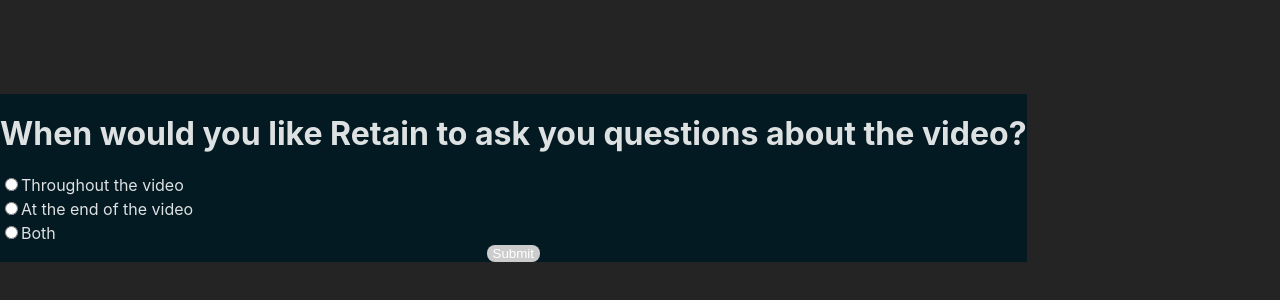
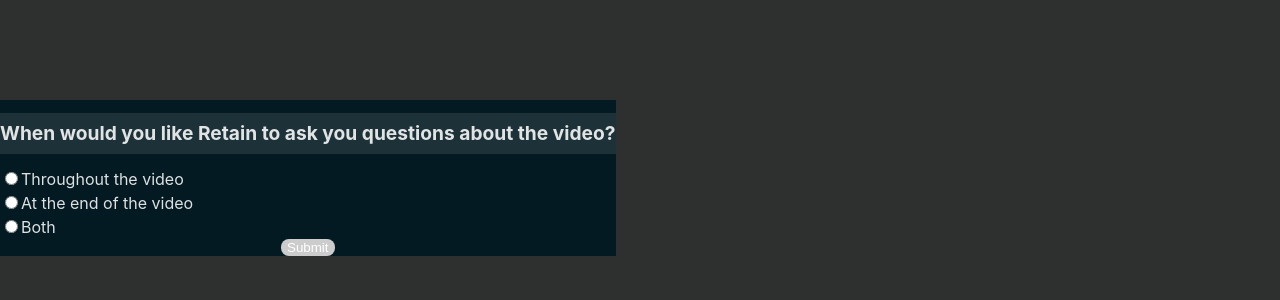
Before and after one commit to pgoel-02/active-recall-extension, a React (Vite) app in the folder react-app/: page / in a window 1280 px wide. Shown: the part 222-522 px from the top of the page. Built offline with nearby package versions, Linux system fonts and the light colour scheme.

Commit message:
Added more styling for h1 tags

```diff
--- a/react-app/src/index.css
+++ b/react-app/src/index.css
@@ -5,10 +5,8 @@
 
   color-scheme: light dark;
   color: rgba(255, 255, 255, 0.87);
-  background-color: #242424;
+  background-color: rgb(46, 47, 47);
 
-  font-synthesis: none;
-  text-rendering: optimizeLegibility;
   -webkit-font-smoothing: antialiased;
   -moz-osx-font-smoothing: grayscale;
 }
@@ -22,6 +20,9 @@
 }
 
 h1 {
-  /* font-size: 3.2em;*/
+  font-size: 1.2rem;
   line-height: 1.1;
+  text-align: center;
+  background-color: rgba(255, 255, 255, 0.1);
+  padding: 10px 0;
 }
```
